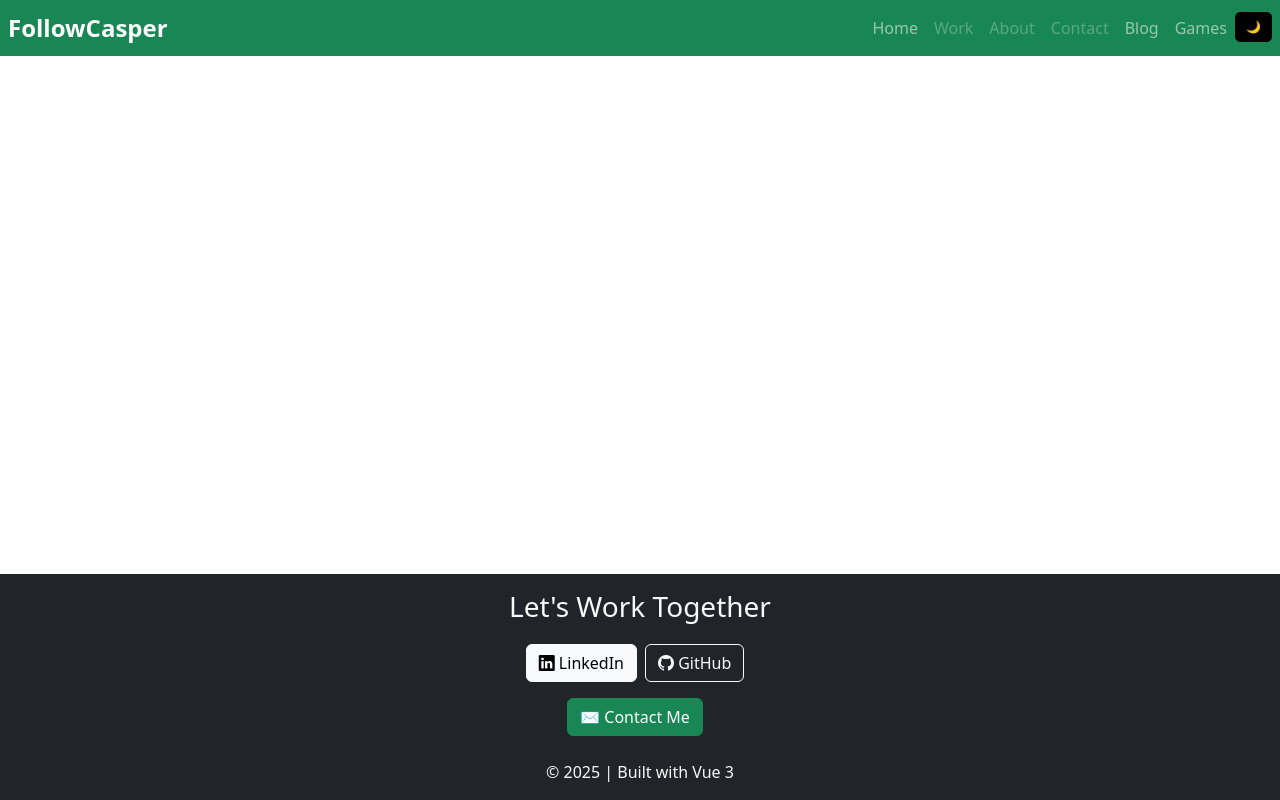
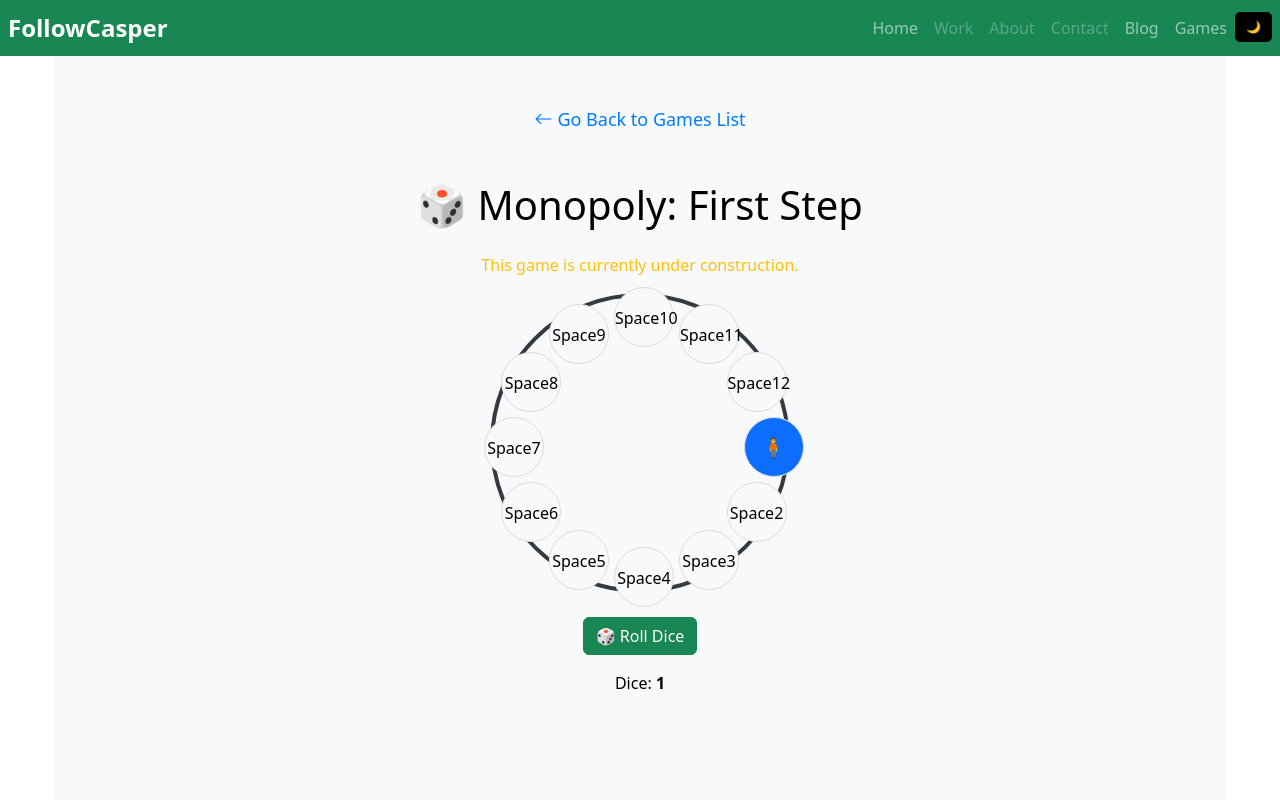
Before and after one commit to Caspec/Followcasperv2, a Vue app: page /games/monopoly in a window 1280 px wide. Shown: the top 800 px of the page. Built offline with nearby package versions, Linux system fonts and the light colour scheme.

Commit message:
feat: add first step of monopoly

```diff
--- /dev/null
+++ b/src/components/games/Monopoly/monopolyGame.vue
@@ -0,0 +1,98 @@
+<template>
+  <div class="game-container mt-5">
+    <GameBackLink label="Go Back to Games List" icon="bi bi-arrow-left" />
+
+    <div
+      class="monopoly-wrapper d-flex flex-column align-items-center justify-content-center text-center"
+    >
+      <h1 class="mb-4">🎲 Monopoly: First Step</h1>
+      <p class="text-warning">This game is currently under construction.</p>
+
+      <div class="board d-flex justify-content-center align-items-center position-relative mb-4">
+        <div
+          v-for="(space, index) in boardSpaces"
+          :key="index"
+          class="space position-absolute text-center"
+          :style="getSpaceStyle(index, boardSpaces.length)"
+        >
+          {{ space }}
+        </div>
+
+        <div
+          class="player position-absolute bg-primary text-white rounded-circle"
+          :style="getSpaceStyle(playerPosition, boardSpaces.length)"
+        >
+          🧍
+        </div>
+      </div>
+
+      <button class="btn btn-success" @click="rollDice">🎲 Roll Dice</button>
+      <p class="mt-3">
+        Dice: <strong>{{ dice }}</strong>
+      </p>
+    </div>
+  </div>
+</template>
+
+<script setup lang="ts">
+import { ref } from 'vue';
+import GameBackLink from '@/components/ui/GameLinkGoBackUI.vue';
+
+const boardSpaces = [
+  'Space1',
+  'Space2',
+  'Space3',
+  'Space4',
+  'Space5',
+  'Space6',
+  'Space7',
+  'Space8',
+  'Space9',
+  'Space10',
+  'Space11',
+  'Space12',
+];
+const playerPosition = ref(0);
+const dice = ref(1);
+
+const rollDice = () => {
+  dice.value = Math.floor(Math.random() * 6) + 1;
+  playerPosition.value = (playerPosition.value + dice.value) % boardSpaces.length;
+};
+
+const getSpaceStyle = (index: number, total: number) => {
+  const angle = (360 / total) * index;
+  const radius = 130;
+  const x = 150 + radius * Math.cos((angle * Math.PI) / 180);
+  const y = 150 + radius * Math.sin((angle * Math.PI) / 180);
+  return {
+    left: `${x}px`,
+    top: `${y}px`,
+    transform: 'translate(-50%, -50%)',
+    width: '60px',
+    height: '60px',
+    lineHeight: '60px',
+    borderRadius: '50%',
+    backgroundColor: '#f8f9fa',
+    border: '1px solid #ddd',
+  };
+};
+</script>
+
+<style scoped>
+.board {
+  width: 300px;
+  height: 300px;
+  border-radius: 50%;
+  border: 4px solid #343a40;
+  position: relative;
+}
+
+.player {
+  width: 30px;
+  height: 30px;
+  line-height: 30px;
+  font-size: 20px;
+  text-align: center;
+}
+</style>
--- a/src/content/games.ts
+++ b/src/content/games.ts
@@ -30,11 +30,11 @@
   },
   {
     id: 3,
-    title: 'Space Invaders',
-    date: '2025-03-23',
-    description: 'This is my third game',
-    slug: 'my-third-game',
-    imageHero: 'image3.jpg',
-    tags: ['Space', 'Game'],
+    title: 'Monopoly: First Step',
+    date: '2025-04-20',
+    description: 'A round-board twist on the classic Monopoly game!',
+    slug: 'monopoly',
+    imageHero: 'monopoly.jpg',
+    tags: ['Monopoly', 'Game'],
   },
 ];
--- a/src/router/index.ts
+++ b/src/router/index.ts
@@ -34,6 +34,11 @@
       name: 'games/guess-the-number',
       component: () => import('@/components/games/GuessTheNumber/GuessTheNumber.vue'),
     },
+    {
+      path: '/games/monopoly',
+      name: 'games/monopoly',
+      component: () => import('@/components/games/Monopoly/monopolyGame.vue'),
+    },
   ],
 });
 
```
Also changed, not shown: src/components/games/Monopoly/monopolyBoard.vue (added), src/components/games/Monopoly/monopolyDice.vue (added), src/components/games/Monopoly/monopolyPlayerToken.vue (added), src/components/games/Monopoly/monopolyTile.vue (added).
